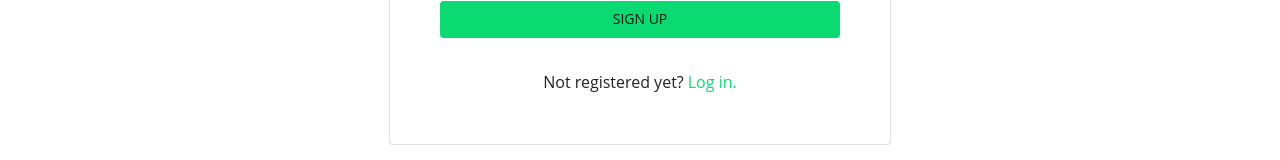
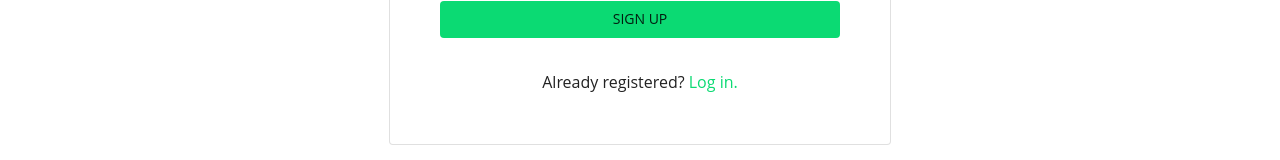
Before and after one commit to project-zusammen/hidden-gem-frontend, a React (Vite) app: page /signup in a window 1280 px wide. Shown: the part 591-751 px from the top of the page. Built offline with nearby package versions, Linux system fonts and the light colour scheme.

Commit message:
changed copywriting

```diff
--- a/src/pages/Signup.jsx
+++ b/src/pages/Signup.jsx
@@ -112,7 +112,7 @@ const Signup = () => {
           </Box>
           <Stack>
             <Typography variant="body1" sx={{ textAlign: "center" }}>
-              Not registered yet?{" "}
+              Already registered?{" "}
               <Link data-testid="login-link" to={"/login"} style={{ textDecoration: "none", color: "#0bda73" }}>
                 Log in.
               </Link>
```
